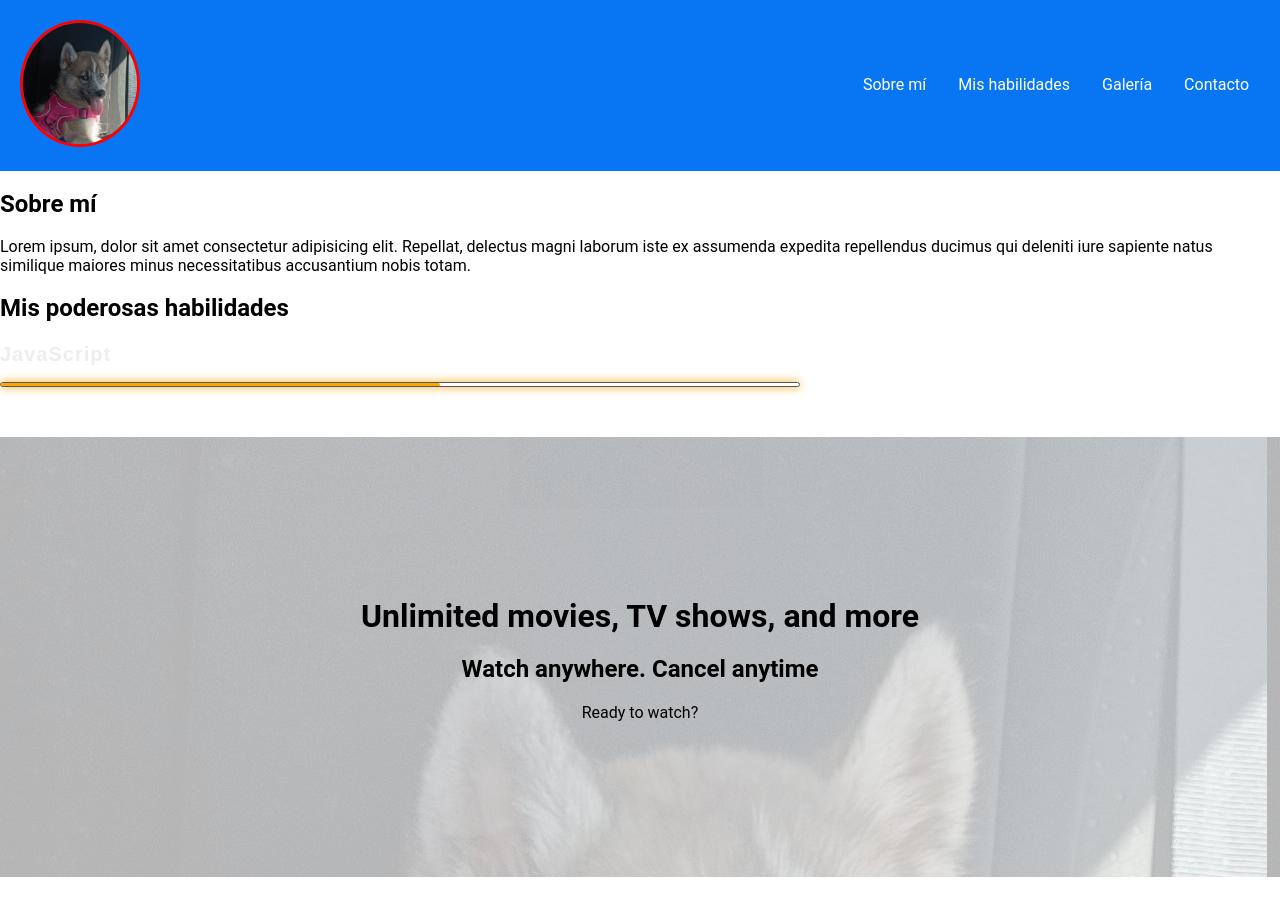
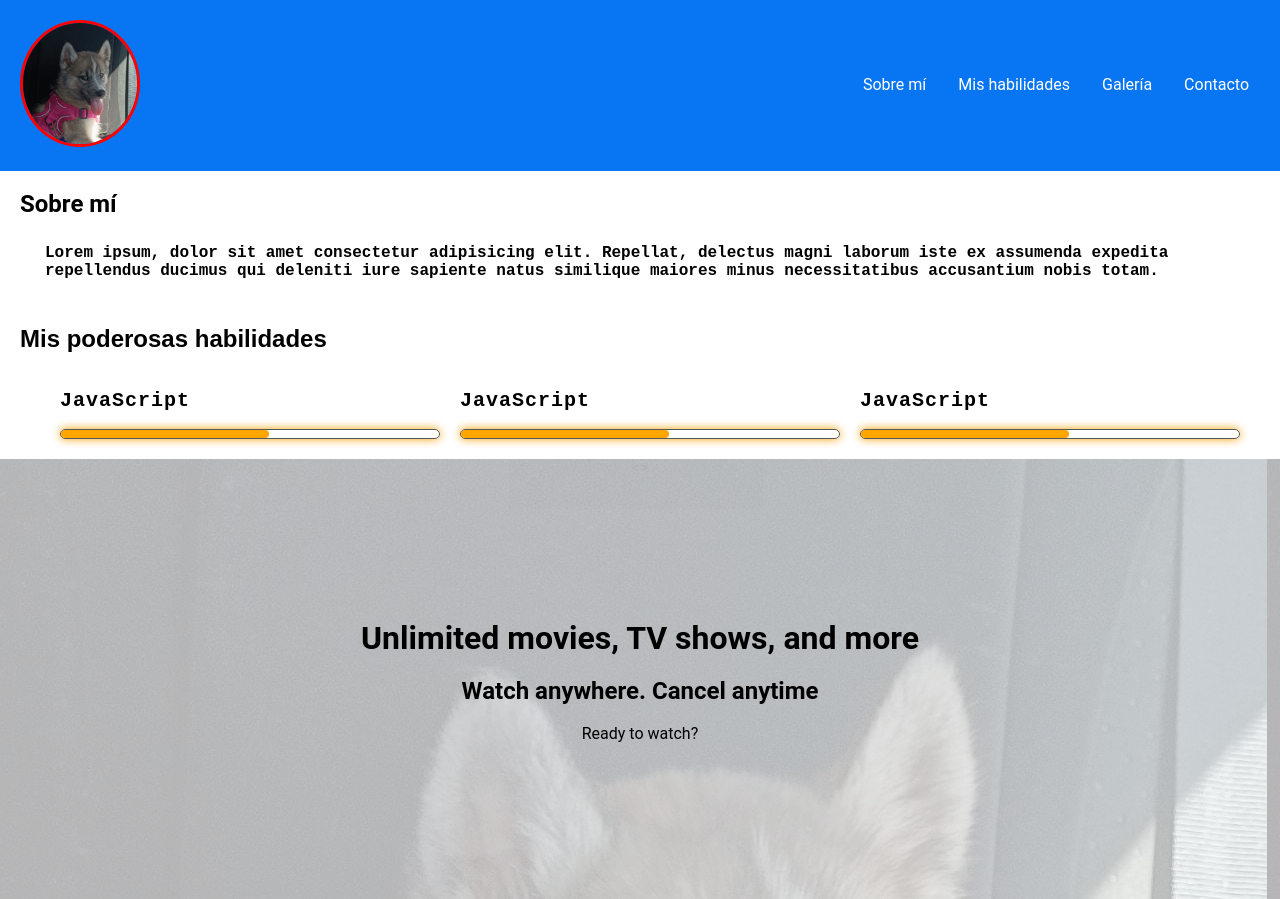
Before and after one commit to ManuJRamirez/entrega-html-css, a plain HTML site: page index.html in a window 1280 px wide. Before the commit the page ends 877 px from the top, so only its background shows below. Drawn offline with Linux system fonts and the light colour scheme.

Commit message:
maquetando barras de skill tercer commit

```diff
--- a/index.html
+++ b/index.html
@@ -46,11 +46,27 @@
             <div class="habilidades__text">
                 <h2>Mis poderosas habilidades</h2>
             </div>
-            <div class="progress-bar-container">
-                <h2>JavaScript</h2>
-                <div class="progress-bar">
+            <div>
+              <ul class="progress-bar-container">
+                <li class="skill">
+                  <h2>JavaScript</h2>
+                  <div class="progress-bar">
                     <span class="percentage javascript"></span>
-                </div>
+                  </div>
+                  </li>
+                  <li class="skill">
+                    <h2>JavaScript</h2>
+                    <div class="progress-bar">
+                      <span class="percentage javascript"></span>
+                    </div>
+                  </li>
+                <li class="skill">
+                  <h2>JavaScript</h2>
+                    <div class="progress-bar">
+                      <span class="percentage javascript"></span>
+                    </div>
+                </li>
+              </ul>
             </div>
         </section>
         <section class="banner">
@@ -60,7 +76,7 @@
                 <source srcset="fotos/banner.JPG" media="(min-width: 768px)">
                 <img src="fotos/logo.jpeg">
                 </picture>
-            -->
+            -->>
             </div>
             <div class="banner__content">
               <h1>Unlimited movies, TV shows, and more</h1>
--- a/style/barras-progreso.css
+++ b/style/barras-progreso.css
@@ -3,21 +3,44 @@
 .habilidades {
     justify-content: center;
     align-items: center;
+    margin: 20px;
 }
 
+.habilidades__text{
+    display: flex;
+    font-weight: 400;
+    font-family: Arial, Helvetica, sans-serif;
+}
 /* Stylingthe last h2 tag by giving margin bottom */
 /*.progress-bar-container:not(:last-child) {
     margin-bottom: 50px;
 }*/
+
 .progress-bar-container{
-    margin-bottom: 50px;
+    list-style: none;
+    display: block;
+    align-content: space-between;
+    margin: 0 auto;
 }
+.skill {
+    margin-right: 20px;
+}
+@media (768px <= width){
+    .progress-bar-container{
+        display: flex;
+        justify-content: space-between;
+    }
+    .skill{
+        width: 35%;
+    }
+}
+
 
 /* Styling the h2 tag by giving color,
 letter spacing, font-size etc.*/
 .progress-bar-container h2 {
-    font-family: Arial, Helvetica, sans-serif;
-    color: #eee;
+    font-family: 'Courier New', Courier, monospace;
+    color: #000000;
     letter-spacing: 1px;
     font-size: 20px;
 }
@@ -25,8 +48,8 @@ letter spacing, font-size etc.*/
 /* Styling the border and box
 effect of the progress bar*/
 .progress-bar {
-    width: 800px;
-    height: 5px;
+    width: relative;
+    height: 10px;
     margin-top: 10px;
     border: 1px solid #565656;
     border-radius: 5px;
--- a/style/common.css
+++ b/style/common.css
@@ -7,12 +7,6 @@
   font-family: 'Roboto', sans-serif;
 }
 
-.main-bg {
-  color: var(--main-text-color);
-  background-color: var(--main-bg-color);
-  /* opacity: 1; */
-}
-
 * {
   box-sizing: border-box;
 }
--- a/style/components.css
+++ b/style/components.css
@@ -22,3 +22,13 @@
   background-color: transparent;
   border-color: var(--main-text-color);
 }
+
+.sobre-mi{
+  margin: 20px ;
+}
+
+.sobre-mi p{
+  margin: 25px;
+  font-family: 'Courier New', Courier, monospace;
+  font-weight: bold;
+}
--- a/style/header.css
+++ b/style/header.css
@@ -7,7 +7,7 @@
     display: flex;
     justify-content: space-between;
     align-items: center;
-    min-width: 300px;
+    min-width: 610px;
 }
 
 .header__image {
@@ -20,7 +20,7 @@
     border: 3px solid red;
 }
 
-.header .header__nav ul.header__nav__list {
+.header .header__nav .header__nav__list {
     list-style: none;
     display: flex;
     justify-content: center;
@@ -31,18 +31,13 @@
 .header__nav .header__nav__list .header__nav__list__item > a {
     text-decoration: none;
 }
-/*@media (768px <= width) {
+
+  @media (768px >= width){
     .header .header__image img {
-      width: 100px;
-      border-radius: 50%;
-      border: 5px solid red;
-    }
-  }*/
-
-  @media (380px >= width){
-    .header .header__image img {
-        width: 160%;
-        min-width: 30px;
+        width: 7vh;
         border: 2px solid red;
     }
+    .header{
+        min-width: 220px;
+    }
   }
```
